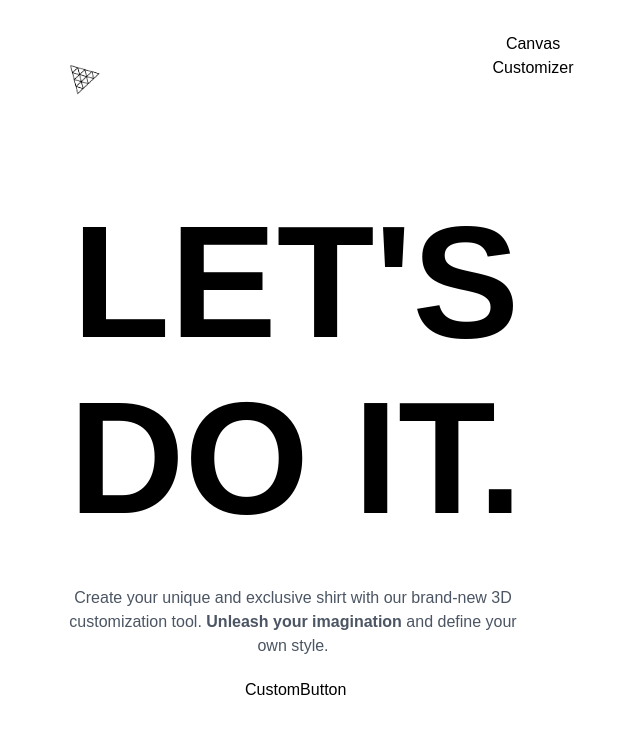
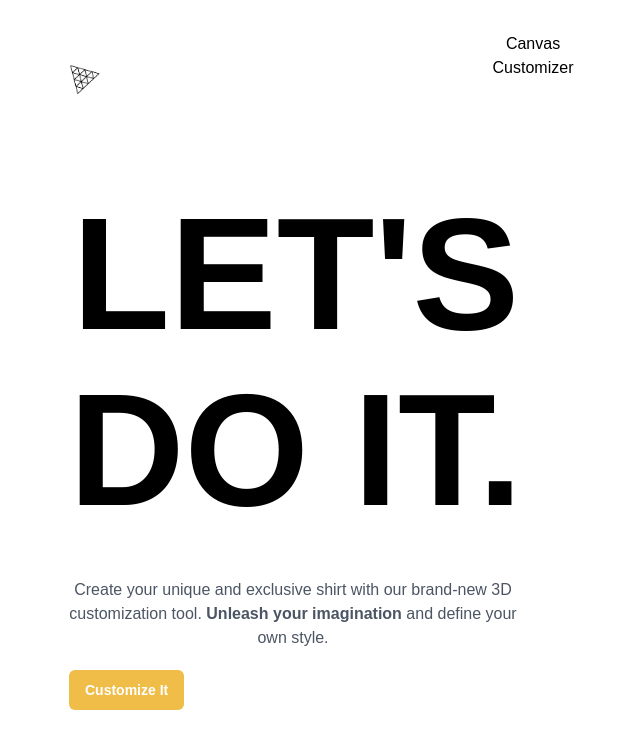
Before and after one commit to mcekov/3dshop_ai, a React (Vite) app in the folder client/: page / in a window 1280 px wide. Shown: the top 748 px of the page, without its empty margins (107-747 px from the left). Built offline with nearby package versions, Linux system fonts and the light colour scheme; a web font is replaced by a local one.

Commit message:
Add last of functionality in home

```diff
--- a/client/src/components/CustomButton.tsx
+++ b/client/src/components/CustomButton.tsx
@@ -1,7 +1,30 @@
 import React from "react";
+import state from "../store";
+import { useSnapshot } from "valtio";
 
-const CustomButton = () => {
-  return <div>CustomButton</div>;
+const CustomButton = ({ title, type, customStyles, handleClick }) => {
+  const snap = useSnapshot(state);
+
+  const generateStyle = (type) => {
+    console.log(snap.color);
+
+    if (type === "filled") {
+      return {
+        backgroundColor: snap.color,
+        color: "#fff",
+      };
+    }
+  };
+
+  return (
+    <button
+      className={`px-2 py-1.5 flex-1 rounded-md ${customStyles}`}
+      style={generateStyle(type)}
+      onClick={handleClick}
+    >
+      {title}
+    </button>
+  );
 };
 
 export default CustomButton;
--- a/client/src/store/index.js
+++ b/client/src/store/index.js
@@ -2,7 +2,7 @@
 
 const state = proxy({
   intro: true,
-  color: "EFBD48",
+  color: "#EFBD48",
   isLogoTexture: true,
   isFullTexture: false,
   logoDecal: "./threejs.png",
```
